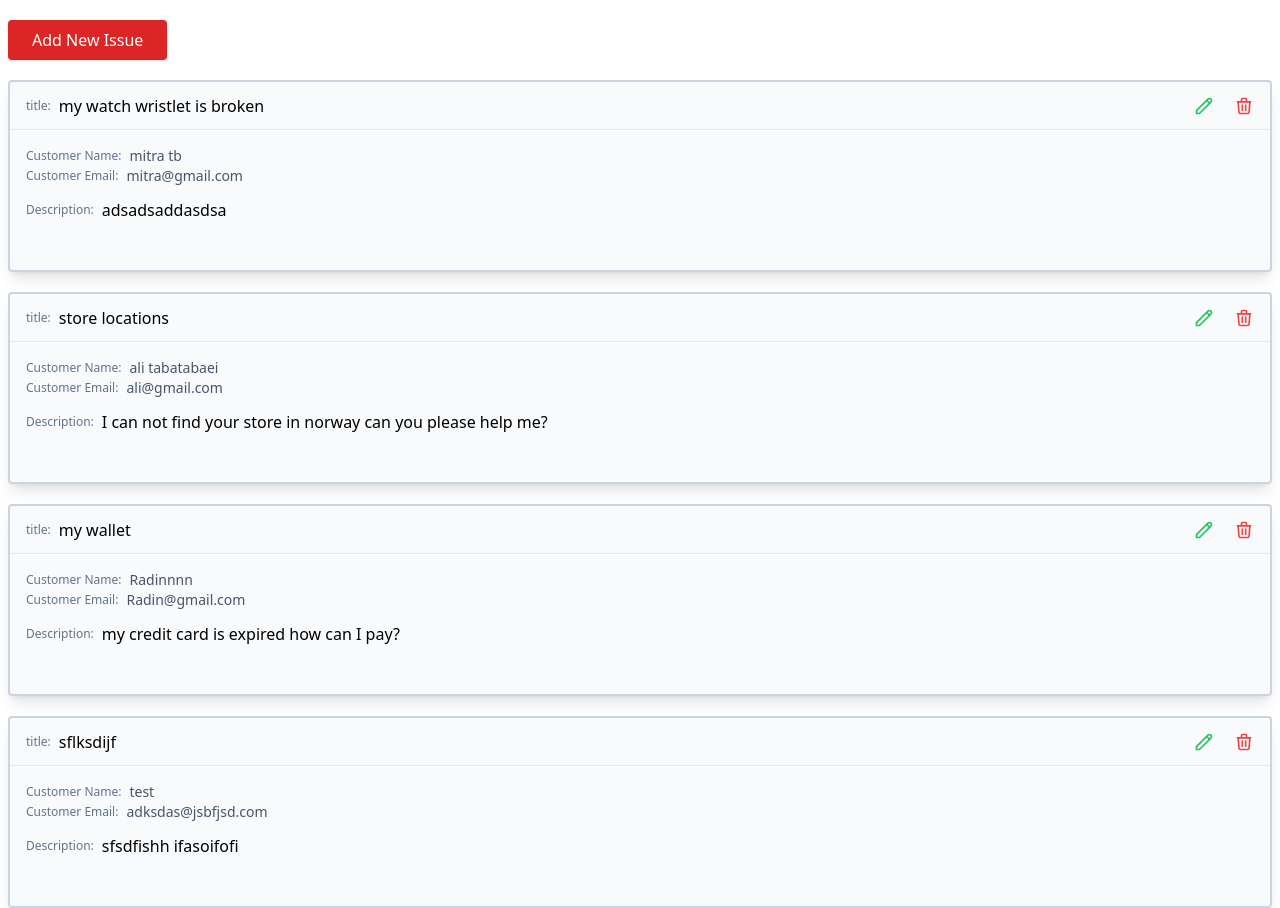
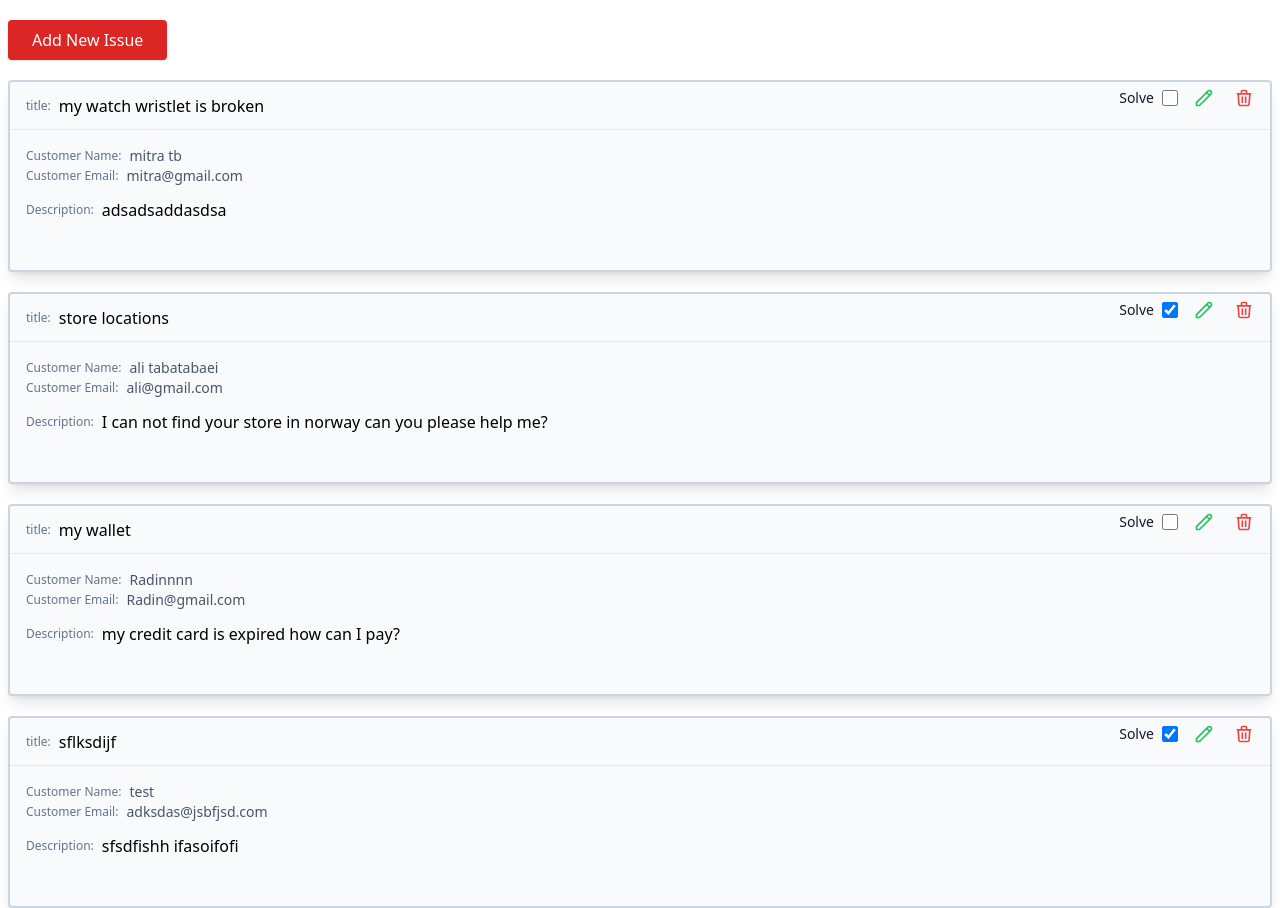
Before and after one commit to MitraTB/customer-issue-list, a Vue app: page / in a window 1280 px wide. Built offline with nearby package versions, Linux system fonts and the light colour scheme; data requests are answered from the project's data file.

Commit message:
handling mark as solved

```diff
--- a/db.json
+++ b/db.json
@@ -5,28 +5,32 @@
       "title": "my watch wristlet is broken",
       "description": "adsadsaddasdsa",
       "fullName": "mitra tb ",
-      "email": "mitra@gmail.com"
+      "email": "mitra@gmail.com",
+      "solved": false
     },
     {
       "id": 6,
       "title": "store locations",
       "description": "I can not find your store in norway can you please help me?",
       "fullName": "ali tabatabaei",
-      "email": "ali@gmail.com"
+      "email": "ali@gmail.com",
+      "solved": true
     },
     {
       "id": 7,
       "title": "my wallet",
       "description": "my credit card is expired how can I pay?",
       "fullName": "Radinnnn",
-      "email": "Radin@gmail.com"
+      "email": "Radin@gmail.com",
+      "solved": false
     },
     {
       "id": 8,
       "title": "sflksdijf",
       "description": "sfsdfishh ifasoifofi",
       "fullName": "test",
-      "email": "adksdas@jsbfjsd.com"
+      "email": "adksdas@jsbfjsd.com",
+      "solved": true
     }
   ]
 }
--- a/src/components/IssueCard.vue
+++ b/src/components/IssueCard.vue
@@ -11,6 +11,7 @@
           <p class="ml-2">{{ issue.title }}</p>
         </div>
         <div class="flex">
+          <CheckBox class="mr-4" :value="issue.solved" @markIssue="markIssue" />
           <IconPencil class="mr-5 cursor-pointer" @click="isOpen = true" />
           <IconDelete class="cursor-pointer" @click="openAlert = true" />
         </div>
@@ -53,6 +54,7 @@ import FormModal from "./FormModal.vue";
 import AlertModal from "./AlertModal.vue";
 import SuccessToast from "./SuccessToast.vue";
 import CustomeLabel from "./Ui/CustomeLabel.vue";
+import CheckBox from "./Ui/CheckBox.vue";
 
 export default {
   props: {
@@ -67,11 +69,17 @@ export default {
       store.dispatch("deleteIssue", props.issue.id);
       state.successDelete = true;
     };
+    const markIssue = () => {
+      const newData = { ...props.issue };
+      newData.solved = !newData.solved;
+      store.dispatch("editIssue", newData);
+    };
     return {
       deleteIssue,
       isOpen,
       openAlert,
       state,
+      markIssue,
     };
   },
   components: {
@@ -81,6 +89,7 @@ export default {
     AlertModal,
     SuccessToast,
     CustomeLabel,
+    CheckBox,
   },
 };
 </script>
--- /dev/null
+++ b/src/components/Ui/CheckBox.vue
@@ -0,0 +1,32 @@
+<template>
+  <div class="flex items-center mb-4">
+    <label
+      for="default-checkbox"
+      class="ml-2 text-sm font-medium text-gray-900 mr-2"
+      >Solve</label
+    >
+    <input
+      id="default-checkbox"
+      type="checkbox"
+      :checked="value"
+      @change="markIssue"
+      class="w-4 h-4 text-blue-600 bg-gray-100 rounded border-gray-300 focus:ring-blue-500 dark:focus:ring-blue-600 dark:ring-offset-gray-800 focus:ring-2 dark:bg-gray-700 dark:border-gray-600"
+    />
+  </div>
+</template>
+<script>
+export default {
+  emits: ["markIssue"],
+  props: {
+    value: Boolean,
+  },
+  setup(props, context) {
+    const markIssue = () => {
+      context.emit("markIssue");
+    };
+    return {
+      markIssue,
+    };
+  },
+};
+</script>
```
